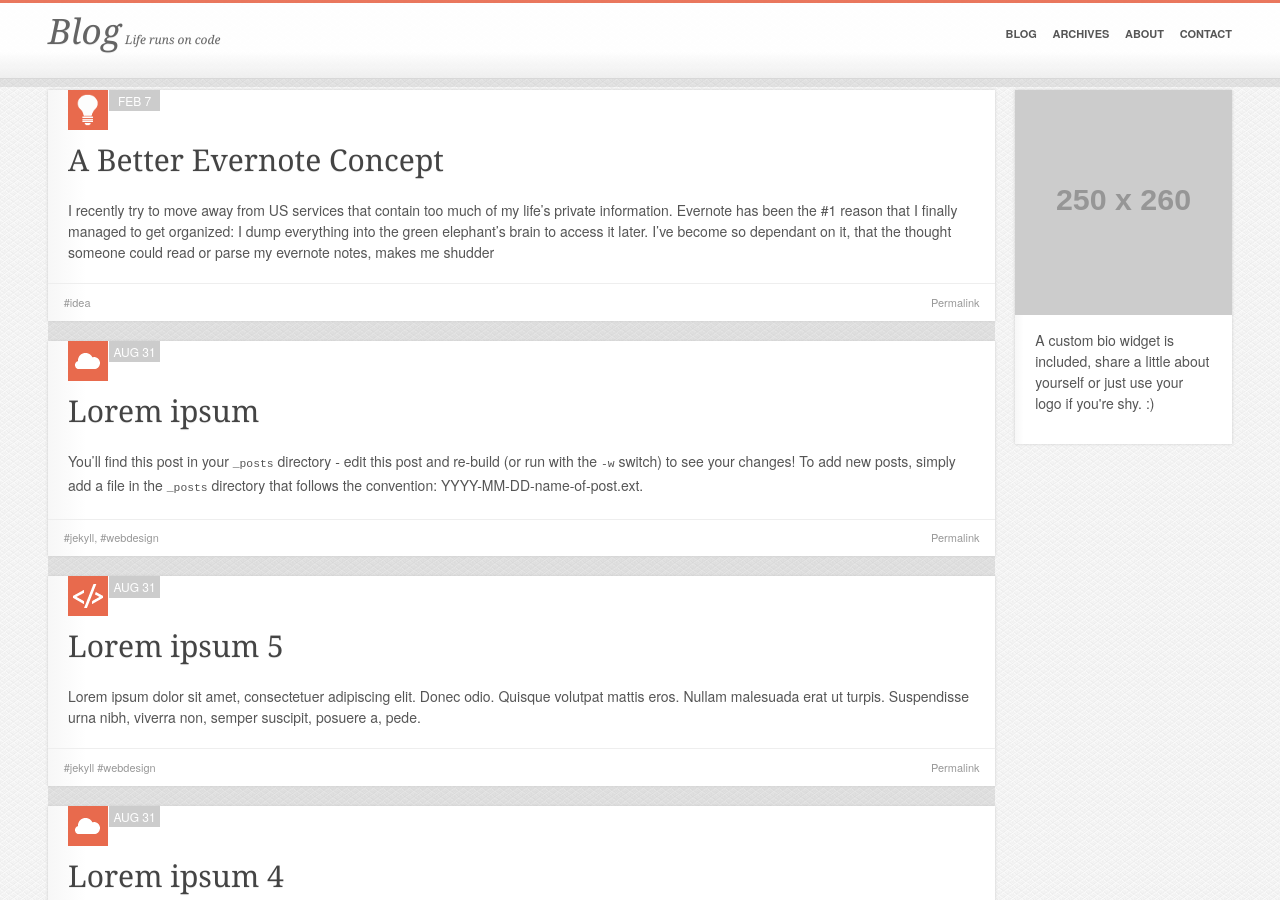
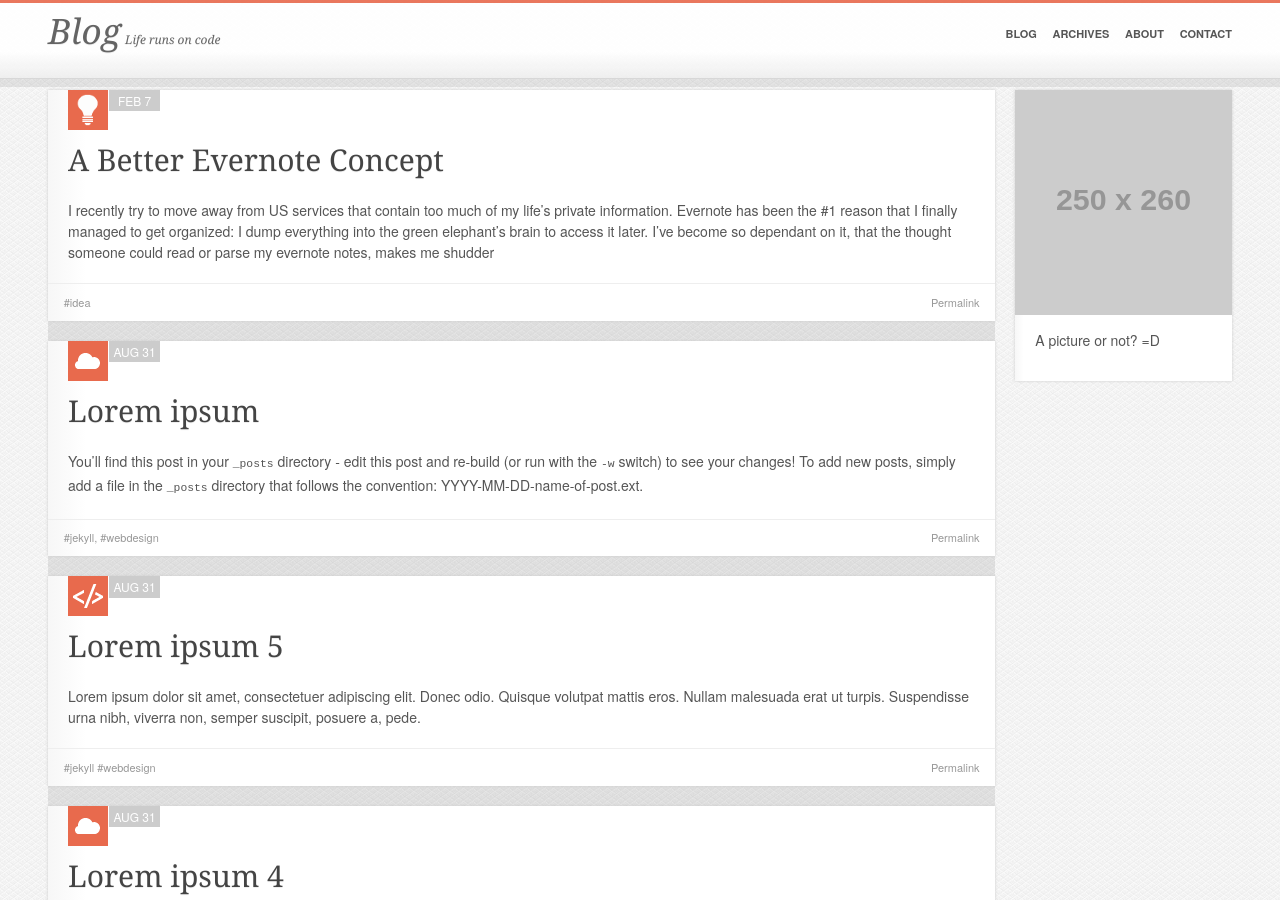
Before and after one commit to lukasmartinelli/lukasmartinelli.github.io, a Jekyll site: the page built from index.html, in a window 1280 px wide and 900 px high. Built offline with Jekyll 4.4.1, drawn with Linux system fonts in a browser that asks for light colours; Markdown is read by kramdown in place of the engine named in the settings; the list of posts is cut into pages by our own code.

Commit message:
Better bio txt

```diff
--- a/_includes/bio.html
+++ b/_includes/bio.html
@@ -1,6 +1,6 @@
 <div class="bio">
   <div class="avatar"><img src="http://placehold.it/250x260"></img></div>
   <div class="description">
-    <p>A custom bio widget is included, share a little about yourself or just use your logo if you're shy. :)</p>
+    <p>A picture or not? =D</p>
   </div>
 </div>
```
